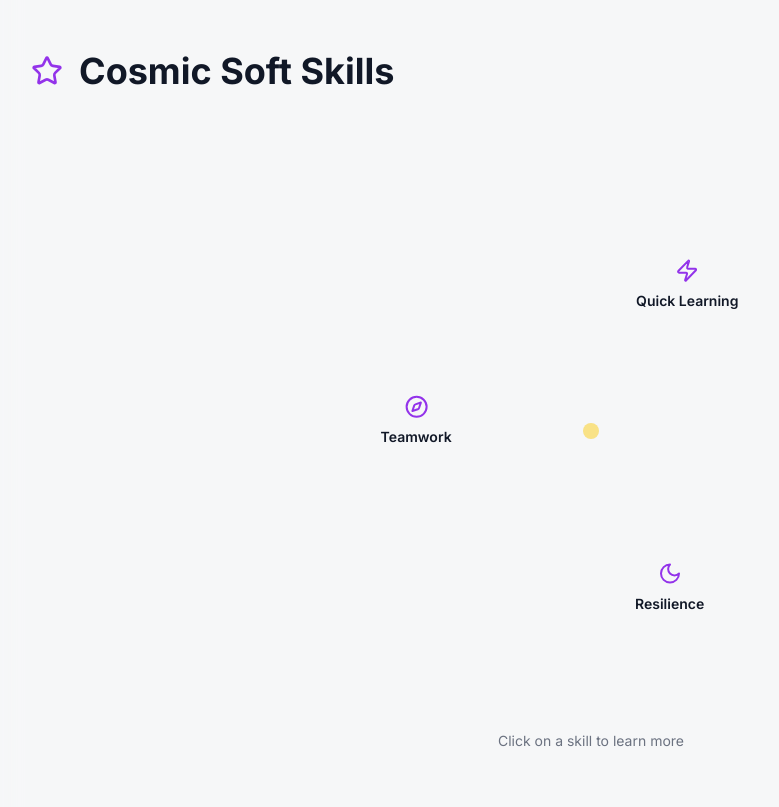
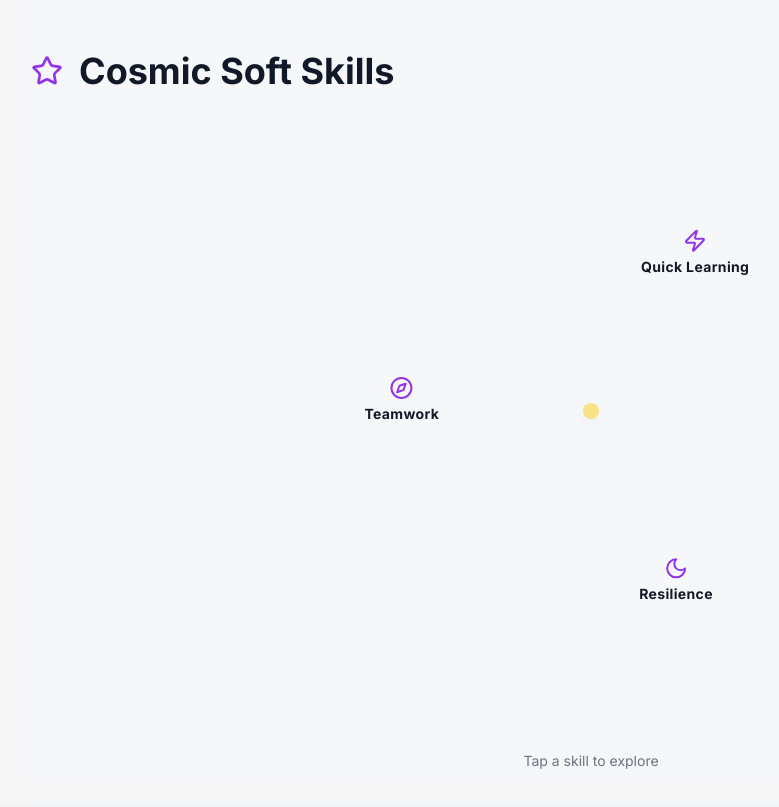
Before and after one commit to Chareeef/portfolio_website, a Next.js app: page / in a window 1280 px wide. Shown: the part 7280-8087 px from the top of the page, without its empty margins (49-828 px from the left). Built offline with nearby package versions, Linux system fonts and the light colour scheme.

Commit message:
Fix orbit

```diff
--- a/app/components/SoftSkills.tsx
+++ b/app/components/SoftSkills.tsx
@@ -1,6 +1,6 @@
 "use client";
 
-import { useState, useEffect } from "react";
+import { useRef, useState, useEffect } from "react";
 import { Moon, CompassIcon as Comet, Zap } from "lucide-react";
 import SectionHeader from "./SectionHeader";
 
@@ -29,35 +29,72 @@ const SoftSkills = () => {
   const [activeSkill, setActiveSkill] = useState<number | null>(null);
   const [rotation, setRotation] = useState(0);
   const [radius, setRadius] = useState(0);
+  const [isMobile, setIsMobile] = useState(false);
+
+  const containerRef = useRef<HTMLDivElement>(null);
 
   useEffect(() => {
-    const interval = setInterval(() => {
-      setRotation((prevRotation) => (prevRotation + 0.5) % 360);
-    }, 50);
+    const rotate = () => setRotation((prev) => (prev + 0.5) % 360);
+    const interval = setInterval(rotate, 50);
 
-    const updateRadius = () => {
-      setRadius(Math.min(window.innerWidth, window.innerHeight) * 0.22);
+    const updateOrbit = () => {
+      if (!containerRef.current) return;
+
+      const rect = containerRef.current.getBoundingClientRect();
+      const containerSize = Math.min(rect.width, rect.height);
+
+      // These values are safe for ALL screen sizes — tested from iPhone SE to 4K
+      const multipliers: Record<string, number> = {
+        default: 0.34, // lg+ (desktop) → big beautiful orbits
+        md: 0.28, // md → lg
+        sm: 0.22, // sm → md
+        base: 0.18, // < sm (phones)
+      };
+
+      // Tailwind-like breakpoint detection without window.innerHeight
+      const width = rect.width;
+      let multiplier = multipliers.base;
+      if (width >= 1024) multiplier = multipliers.default;
+      else if (width >= 768) multiplier = multipliers.md;
+      else if (width >= 640) multiplier = multipliers.sm;
+
+      // Magic safety margin: keep orbits at least 80px away from bottom text
+      const maxAllowedRadius = rect.height / 2 - 80;
+      const desiredRadius = containerSize * multiplier;
+      setRadius(Math.min(desiredRadius, maxAllowedRadius));
+
+      setIsMobile(width < 640);
     };
 
-    updateRadius();
-    window.addEventListener("resize", updateRadius);
+    updateOrbit();
+
+    // Only reacts to actual container size changes (breakpoints, rotation, sidebar toggle, etc.)
+    // → ZERO firing on scroll!
+    const observer = new ResizeObserver(updateOrbit);
+    if (containerRef.current) observer.observe(containerRef.current);
 
     return () => {
       clearInterval(interval);
-      window.removeEventListener("resize", updateRadius);
+      observer.disconnect();
     };
   }, []);
 
   return (
     <section className="py-10 md:py-20">
       <SectionHeader title="Cosmic Soft Skills" />
+
+      {/* This is the only div we observe → super stable */}
       <div
-        className="relative h-[300px] sm:h-[400px] md:h-[500px] lg:h-[600px]"
+        ref={containerRef}
+        className="relative h-[50vh] md:h-[60vh] lg:h-[70vh]"
         onClick={() => setActiveSkill(null)}
       >
-        <div className="absolute inset-0 flex h-full items-center justify-center">
-          <div className="h-4 w-4 animate-pulse rounded-full bg-yellow-400" />
+        {/* Sun */}
+        <div className="absolute inset-0 flex items-center justify-center">
+          <div className="h-4 w-4 animate-pulse rounded-full bg-yellow-400 shadow-lg" />
         </div>
+
+        {/* Orbits */}
         <div className="relative h-full w-full">
           {skills.map((skill, index) => {
             const angle =
@@ -65,33 +102,35 @@ const SoftSkills = () => {
               (rotation * Math.PI) / 180;
             const x = Math.cos(angle) * radius;
             const y = Math.sin(angle) * radius;
+
             return (
               <div
                 key={index}
-                className={`absolute left-1/2 top-1/2 -translate-x-1/2 -translate-y-1/2 transform transition-all duration-300 ease-in-out ${
-                  activeSkill === index ? "z-30" : "z-0"
-                }`}
+                className={`absolute left-1/2 top-1/2 -translate-x-1/2 -translate-y-1/2 transition-all duration-300 ${activeSkill === index ? "z-30" : "z-10"}`}
                 style={{
                   transform: `translate(calc(-50% + ${x}px), calc(-50% + ${y}px))`,
                 }}
               >
                 <div className="relative">
-                  {activeSkill === index && (
-                    <div className="absolute bottom-full left-1/2 z-10 mb-2 w-48 -translate-x-1/2 transform rounded-lg bg-white/75 p-2 shadow-lg backdrop-blur-lg dark:bg-black/75 sm:w-56 md:mb-4 md:w-64 md:p-4">
-                      <p className="text-center text-xs sm:text-sm">
+                  {/* Desktop tooltip */}
+                  {activeSkill === index && !isMobile && (
+                    <div className="absolute bottom-full left-1/2 mb-3 w-64 -translate-x-1/2 rounded-lg bg-white/80 p-4 shadow-xl backdrop-blur-lg dark:bg-black/80">
+                      <p className="text-center text-sm leading-relaxed">
                         {skill.description}
                       </p>
                     </div>
                   )}
+
                   <button
                     onClick={(e) => {
                       e.stopPropagation();
                       setActiveSkill(activeSkill === index ? null : index);
                     }}
-                    className="relative z-20 flex flex-col items-center text-center"
+                    className="flex flex-col items-center rounded-lg p-3 transition-all hover:scale-110 focus:outline-none focus:ring-4 focus:ring-purple-400/50"
+                    aria-label={`Learn more about ${skill.name}`}
                   >
-                    <skill.icon className="mb-1 text-2xl text-purple-600 dark:text-purple-400 md:mb-2 md:text-4xl" />
-                    <span className="text-xs font-semibold md:text-sm">
+                    <skill.icon className="mb-1 text-3xl text-purple-600 dark:text-purple-400 md:text-4xl" />
+                    <span className="text-xs font-bold tracking-wide md:text-sm">
                       {skill.name}
                     </span>
                   </button>
@@ -100,12 +139,30 @@ const SoftSkills = () => {
             );
           })}
         </div>
-        {activeSkill === null && (
-          <div className="absolute left-0 right-0 text-center text-sm text-gray-500 dark:text-gray-400">
-            Click on a skill to learn more
+
+        {/* Mobile modal & hint - unchanged */}
+        {activeSkill !== null && isMobile && (
+          <div
+            className="fixed inset-0 z-50 flex items-center justify-center bg-black/70 backdrop-blur-sm"
+            onClick={() => setActiveSkill(null)}
+          >
+            <div className="w-[90vw] max-w-md rounded-2xl bg-white/95 p-6 shadow-2xl dark:bg-black/95">
+              <h3 className="mb-3 text-center text-xl font-bold text-purple-600 dark:text-purple-400">
+                {skills[activeSkill].name}
+              </h3>
+              <p className="text-center text-sm leading-relaxed text-gray-700 dark:text-gray-300">
+                {skills[activeSkill].description}
+              </p>
+            </div>
           </div>
         )}
       </div>
+
+      {activeSkill === null && (
+        <div className="pointer-events-none absolute bottom-8 left-0 right-0 z-50 text-center text-sm text-gray-500 dark:text-gray-400">
+          Tap a skill to explore
+        </div>
+      )}
     </section>
   );
 };
```
Also changed, not shown: next-env.d.ts.
